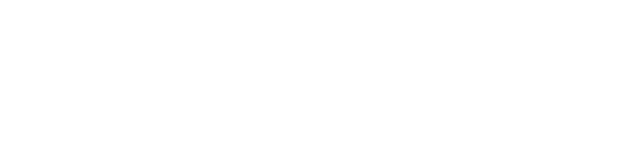
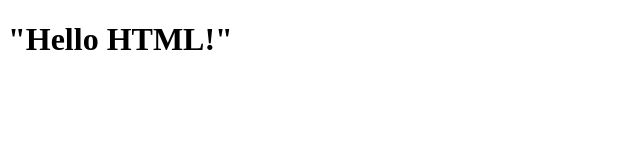
Before and after one commit to scranso/Project-2, a plain HTML site: page index.html in a window 1280 px wide. Shown: the whole page, without its empty margins (0-640 px from the left). Drawn offline with Linux system fonts and the light colour scheme.

Commit message:
clean up

```diff
--- a/index.html
+++ b/index.html
@@ -2,10 +2,10 @@
 <html lang="en">
 <head>
     <meta charset="UTF-8">
-    <meta name="viewport" content="width=, initial-scale=1.0">
+    <meta name="viewport" content="width=device-width, initial-scale=1.0">
     <title>Document</title>
 </head>
 <body>
-
+    <h1>"Hello HTML!"</h1>
 </body>
 </html>
```
Also changed, not shown: style.css (deleted).
